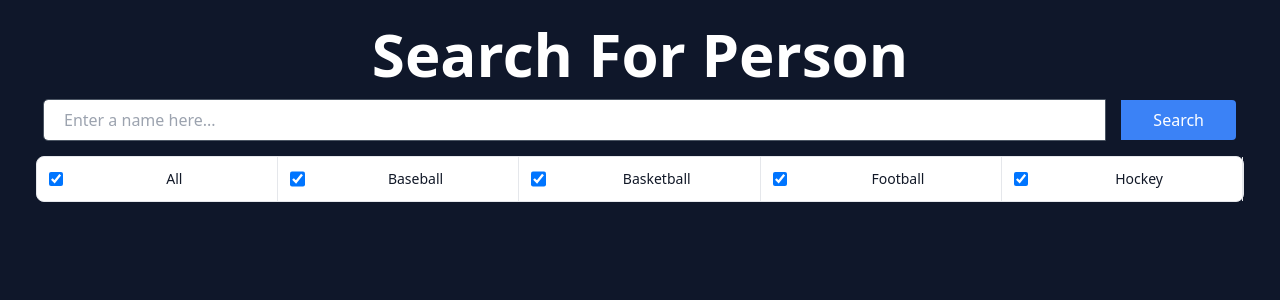
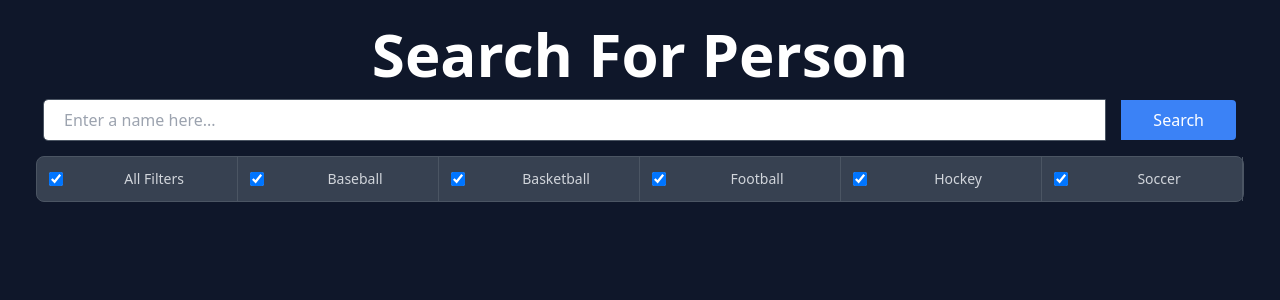
Before and after one commit to jmew24/player-db, a Next.js app: page / in a window 1280 px wide. Shown: the top 300 px of the page. Built offline with nearby package versions, Linux system fonts and the light colour scheme.

Commit message:
Fix styling

```diff
--- a/src/component/Search.tsx
+++ b/src/component/Search.tsx
@@ -1,4 +1,4 @@
-import { useState, useCallback } from "react";
+import { FC, useState, useCallback, useMemo } from "react";
 import Head from "next/head";
 
 import SearchFilter from "@component/SearchFilter";
@@ -6,6 +6,7 @@ import Baseball from "@component/Baseball";
 import Basketball from "@component/Basketball";
 import Football from "@component/Football";
 import Hockey from "@component/Hockey";
+import Soccer from "@component/Soccer";
 import useDebounce from "@hook/useDebounce";
 
 export const Search = () => {
@@ -16,58 +17,59 @@ export const Search = () => {
     basketball: true,
     football: true,
     hockey: true,
+    soccer: true,
   });
   const [filter, setFilter] = useState<SearchFilter>({
     baseball: true,
     basketball: true,
     football: true,
     hockey: true,
+    soccer: true,
   });
   const debouncedShow: SearchShowSport = useDebounce<SearchShowSport>(
     showSport,
     500
   );
+  const displayBaseball = useMemo(
+    () => query.trim() !== "" && filter.baseball && debouncedShow.baseball,
+    [query, filter.baseball, debouncedShow.baseball]
+  );
+  const displayBasketball = useMemo(
+    () => query.trim() !== "" && filter.basketball && debouncedShow.basketball,
+    [query, filter.basketball, debouncedShow.basketball]
+  );
+  const displayFootball = useMemo(
+    () => query.trim() !== "" && filter.football && debouncedShow.football,
+    [query, filter.football, debouncedShow.football]
+  );
+  const displayHockey = useMemo(
+    () => query.trim() !== "" && filter.hockey && debouncedShow.hockey,
+    [query, filter.hockey, debouncedShow.hockey]
+  );
+  const displaySoccer = useMemo(
+    () => query.trim() !== "" && filter.soccer && debouncedShow.soccer,
+    [query, filter.soccer, debouncedShow.soccer]
+  );
+  const gridColumns = () => {
+    let columns = 0;
+    if (displayBaseball) columns++;
+    if (displayBasketball) columns++;
+    if (displayFootball) columns++;
+    if (displayHockey) columns++;
+    if (displaySoccer) columns++;
+    return `grid-cols-${columns}`;
+  };
+
   const searchQuery = useCallback(() => {
     setShowSport({
       baseball: true,
       basketball: true,
       football: true,
       hockey: true,
+      soccer: true,
     });
     setQuery(search);
   }, [search]);
-
-  const leagueDisplay = useCallback(() => {
-    if (!query) return null;
-
-    const displayBaseball = filter.baseball && debouncedShow.baseball;
-    const displayBasketball = filter.basketball && debouncedShow.basketball;
-    const displayFootball = filter.football && debouncedShow.football;
-    const displayHockey = filter.hockey && debouncedShow.hockey;
-
-    let girdColumns = 0;
-    if (displayBaseball) girdColumns++;
-    if (displayBasketball) girdColumns++;
-    if (displayFootball) girdColumns++;
-    if (displayHockey) girdColumns++;
-    if (girdColumns == 0) girdColumns = 1;
-    if (girdColumns == 2) girdColumns = 3; // Fix odd display bug on 2 columns
-
-    return (
-      <div
-        className={`grid h-56 w-full min-w-full grid-cols-${girdColumns
-          .toString()
-          .trim()} content-start gap-8`}
-      >
-        {displayBaseball && <Baseball query={query} setShow={setShowSport} />}
-        {displayBasketball && (
-          <Basketball query={query} setShow={setShowSport} />
-        )}
-        {displayFootball && <Football query={query} setShow={setShowSport} />}
-        {displayHockey && <Hockey query={query} setShow={setShowSport} />}
-      </div>
-    );
-  }, [query, filter, debouncedShow]);
 
   return (
     <div className="flex min-h-screen w-full min-w-full flex-col items-center justify-center py-2">
@@ -105,8 +107,62 @@ export const Search = () => {
           </div>
         </form>
 
-        {leagueDisplay()}
+        <SearchResults
+          query={query}
+          filter={filter}
+          debouncedShow={debouncedShow}
+          setShowSport={setShowSport}
+        />
       </main>
     </div>
   );
 };
+
+const SearchResults: FC<SearchResultsProps> = ({
+  query,
+  filter,
+  debouncedShow,
+  setShowSport,
+}) => {
+  const displayBaseball = useMemo(
+    () => query.trim() !== "" && filter.baseball && debouncedShow.baseball,
+    [query, filter.baseball, debouncedShow.baseball]
+  );
+  const displayBasketball = useMemo(
+    () => query.trim() !== "" && filter.basketball && debouncedShow.basketball,
+    [query, filter.basketball, debouncedShow.basketball]
+  );
+  const displayFootball = useMemo(
+    () => query.trim() !== "" && filter.football && debouncedShow.football,
+    [query, filter.football, debouncedShow.football]
+  );
+  const displayHockey = useMemo(
+    () => query.trim() !== "" && filter.hockey && debouncedShow.hockey,
+    [query, filter.hockey, debouncedShow.hockey]
+  );
+  const displaySoccer = useMemo(
+    () => query.trim() !== "" && filter.soccer && debouncedShow.soccer,
+    [query, filter.soccer, debouncedShow.soccer]
+  );
+  const gridColumns = () => {
+    let columns = 0;
+    if (displayBaseball) columns++;
+    if (displayBasketball) columns++;
+    if (displayFootball) columns++;
+    if (displayHockey) columns++;
+    if (displaySoccer) columns++;
+    return `grid-cols-${columns}`;
+  };
+
+  return (
+    <div
+      className={`grid h-56 w-full min-w-full ${gridColumns()} content-start gap-8`}
+    >
+      {displayBaseball && <Baseball query={query} setShow={setShowSport} />}
+      {displayBasketball && <Basketball query={query} setShow={setShowSport} />}
+      {displayFootball && <Football query={query} setShow={setShowSport} />}
+      {displayHockey && <Hockey query={query} setShow={setShowSport} />}
+      {displaySoccer && <Soccer query={query} setShow={setShowSport} />}
+    </div>
+  );
+};
--- a/src/component/SearchFilter.tsx
+++ b/src/component/SearchFilter.tsx
@@ -10,6 +10,7 @@ const SearchFilter: FC<SearchFilterProps> = ({ filter, setFilter }) => {
         basketball: value,
         football: value,
         hockey: value,
+        soccer: value,
       }));
       setShowAll(value);
     },
@@ -18,11 +19,13 @@ const SearchFilter: FC<SearchFilterProps> = ({ filter, setFilter }) => {
 
   useEffect(() => {
     setShowAll(
-      filter.baseball && filter.basketball && filter.football && filter.hockey
+      filter.baseball &&
+        filter.basketball &&
+        filter.football &&
+        filter.hockey &&
+        filter.soccer
     );
   }, [filter]);
-
-  // focus:ring-2 focus:ring-blue-500
 
   return (
     <ul className="w-full items-center rounded-lg border border-gray-200 bg-white text-sm font-medium text-gray-900 dark:border-gray-600 dark:bg-gray-700 dark:text-white sm:flex">
@@ -39,7 +42,7 @@ const SearchFilter: FC<SearchFilterProps> = ({ filter, setFilter }) => {
             htmlFor="all-checkbox-list"
             className="ml-2 w-full cursor-pointer py-3 text-sm font-medium text-gray-900 dark:text-gray-300"
           >
-            All
+            All Filters
           </label>
         </div>
       </li>
--- a/src/hooks/useGetSoccer.ts
+++ b/src/hooks/useGetSoccer.ts
@@ -10,7 +10,7 @@ const searchSoccer = async (query: string) => {
     return cached.filter((player) => player.name.toLowerCase().includes(q));
 
   const response = (await proxy(
-    `https://www.whoscored.com/StatisticsFeed/1/GetPlayerStatistics?category=summary&subcategory=all&statsAccumulationType=0&isCurrent=false&playerId=&teamIds=&age=&ageComparisonType=&appearances=&appearancesComparisonType=&field=Overall&nationality=&positionOptions=&isMinApp=false&page=&includeZeroValues=&numberOfPlayersToPick=10000`
+    `https://www.whoscored.com/StatisticsFeed/1/GetPlayerStatistics?category=summary&subcategory=all&statsAccumulationType=0&isCurrent=false&playerId=&teamIds=&age=&ageComparisonType=&appearances=&appearancesComparisonType=&field=Overall&nationality=&positionOptions=&isMinApp=false&page=&includeZeroValues=&numberOfPlayersToPick=1000`
   )) as SoccerPlayerRequest;
 
   const players: SoccerPlayer[] = [];
--- a/src/pages/index.tsx
+++ b/src/pages/index.tsx
@@ -5,10 +5,10 @@ import { Search } from "@component/Search";
 
 const Home: NextPage = () => {
   return (
-    <div className="min-w-screen mx-auto h-full max-h-screen min-h-screen w-full text-white">
+    <div className="min-w-screen dark mx-auto h-full max-h-screen min-h-screen w-full text-white">
       <Head>
-        <title>Create T3 App</title>
-        <meta name="description" content="Generated by create-t3-app" />
+        <title>Player DB</title>
+        <meta name="description" content="Player Database" />
         <link rel="icon" href="/favicon.ico" />
       </Head>
 
--- a/src/types/search.d.ts
+++ b/src/types/search.d.ts
@@ -1,8 +1,16 @@
+declare type SearchResultsProps = {
+  query: string;
+  filter: SearchFilter;
+  debouncedShow: SearchShowSport;
+  setShowSport: Dispatch<SetStateAction<SearchShowSport>>;
+};
+
 declare type SearchFilter = {
   baseball: boolean;
   basketball: boolean;
   football: boolean;
   hockey: boolean;
+  soccer: boolean;
 };
 
 declare type SearchFilterProps = {
@@ -15,4 +23,5 @@ declare type SearchShowSport = {
   basketball: boolean;
   football: boolean;
   hockey: boolean;
+  soccer: boolean;
 };
--- a/tailwind.config.cjs
+++ b/tailwind.config.cjs
@@ -5,4 +5,5 @@ module.exports = {
     extend: {},
   },
   plugins: [],
+  darkMode: "class",
 };
```
